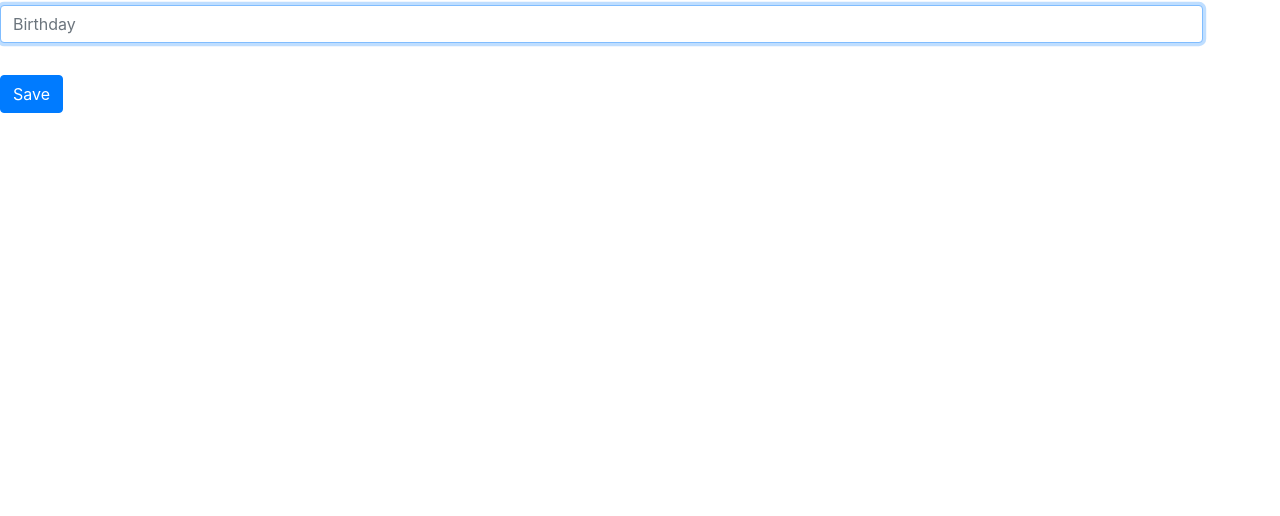
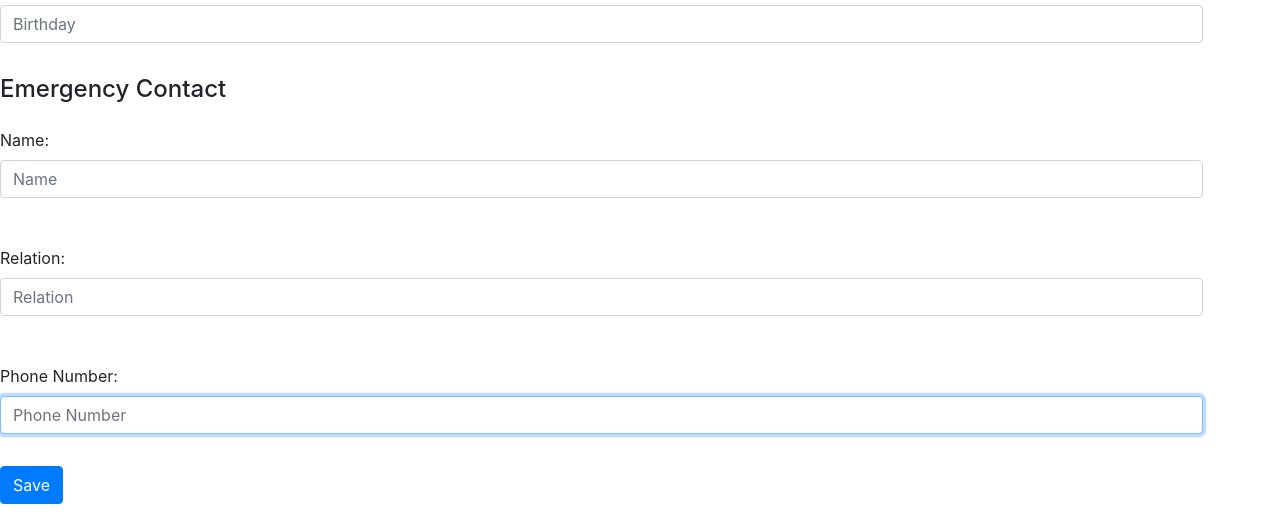
Before and after one commit to MegSemrad/nss-MeghanSemrad-Capstone1, a React (Create React App) app: page /patientDetailsAdd in a window 1280 px wide. Shown: the part 249-765 px from the top of the page. Built offline with nearby package versions, Linux system fonts and the light colour scheme; no server answers; sample sign-in values are in the browser's storage.

Commit message:
add all needed form boxes for patient details

```diff
--- a/src/components/permanentDashboardSection/patientDetails/PatientDetailForm.js
+++ b/src/components/permanentDashboardSection/patientDetails/PatientDetailForm.js
@@ -58,6 +58,25 @@ export const PatientDetailForm = () => {
                   <input type="text" id="birthday" onChange={handleControlledInputChange} required autoFocus className="form-control" placeholder="Birthday" value={basePatientDetails.birthday}/>
               </div>
           </fieldset>
+          <h4 className="patientDetailsForm__emergencyContact__title">Emergency Contact</h4>
+          <fieldset>
+              <div className="form-group">
+                  <label htmlFor="emergencyContactNameId">Name: </label>
+                  <input type="text" id="emergencyContactName" onChange={handleControlledInputChange} required autoFocus className="form-control" placeholder="Name" value={basePatientDetails.emergencyContactName}/>
+              </div>
+          </fieldset>
+          <fieldset>
+              <div className="form-group">
+                  <label htmlFor="emergencyContactRelationId">Relation: </label>
+                  <input type="text" id="emergencyContactRelation" onChange={handleControlledInputChange} required autoFocus className="form-control" placeholder="Relation" value={basePatientDetails.emergencyContactRelation}/>
+              </div>
+          </fieldset>
+          <fieldset>
+              <div className="form-group">
+                  <label htmlFor="emergencyContactPhoneNumberId">Phone Number: </label>
+                  <input type="text" id="emergencyContactPhoneNumber" onChange={handleControlledInputChange} required autoFocus className="form-control" placeholder="Phone Number" value={basePatientDetails.emergencyContactPhoneNumber}/>
+              </div>
+          </fieldset>
           <button className="btn btn-primary"
             onClick={handleClickSavePatientDetails}>
             Save
```
